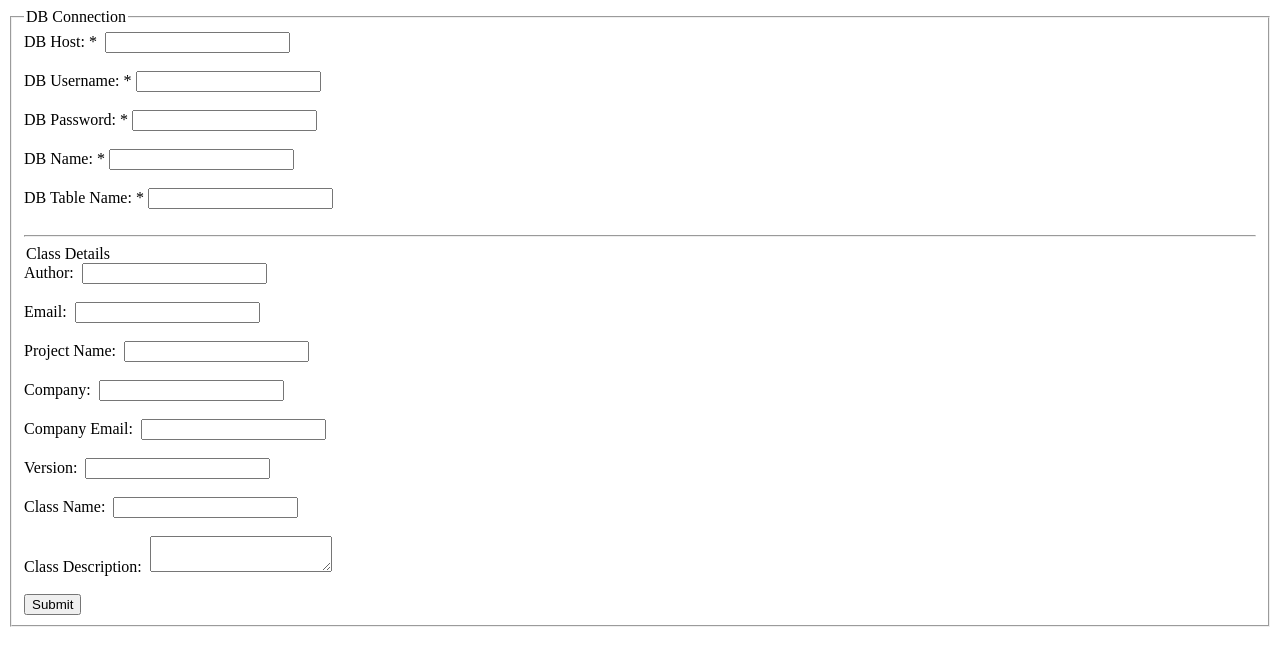
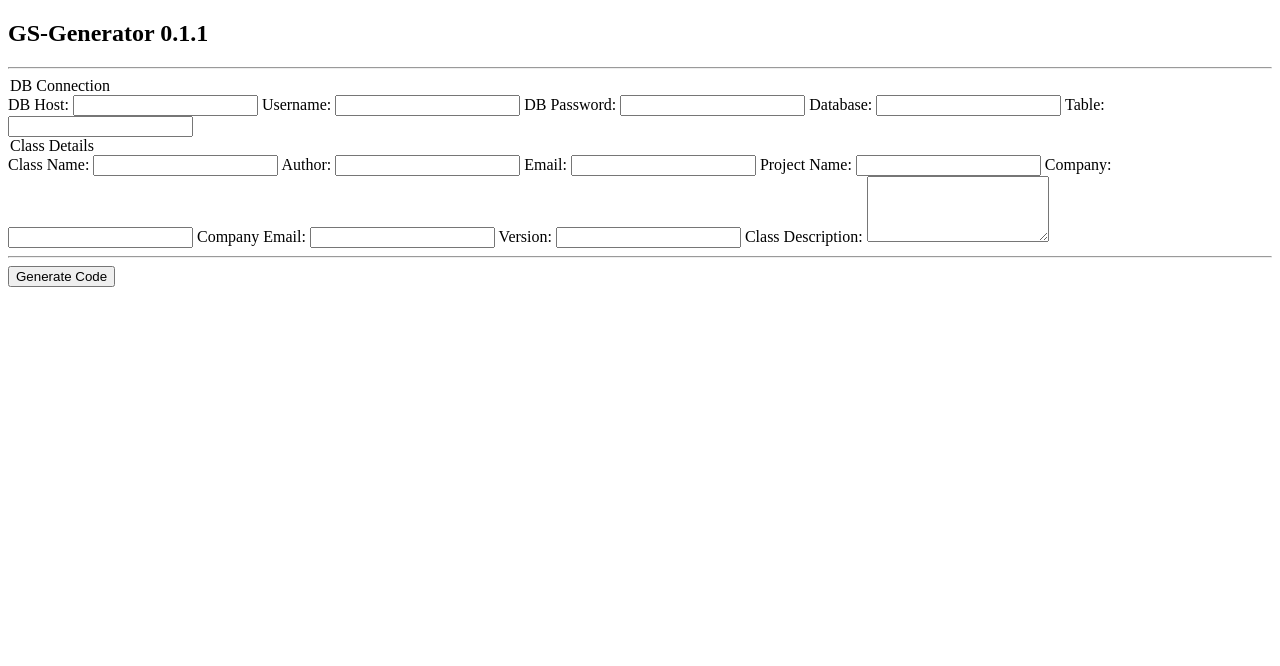
Before and after one commit to vnuko/cla-gs-generator, a PHP site: page / in a window 1280 px wide. Shown: the top 666 px of the page. Run offline with PHP 8.4, Linux system fonts and the light colour scheme.

Commit message:
created Bootstrap integration, general code cleaning

```diff
--- a/classes/ClassGenerator.php
+++ b/classes/ClassGenerator.php
@@ -47,7 +47,7 @@ class ClassGenerator
 
 	public function DrawClassHeader($class_name)
 	{
-		if(empty($class_name)) throw new Exception("Empty class name");
+		if(empty($class_name)) $class_name = "NoName";
 
 		$string =	"" .
 					"class {$class_name} extends DBObject<br>".
--- a/index.php
+++ b/index.php
@@ -1,37 +1,66 @@
-<!doctype html>
+<?php include('paint.php'); ?>
+
+<!DOCTYPE html>
 <html>
 	<head>
-    <meta charset="utf-8">
-    <title>GS-Generator 1.0</title>
+		<title>GS-Generator <?php echo $version; ?></title>
+		<meta name="viewport" content="width=device-width, initial-scale=1.0">
+		<!-- Bootstrap Path - uncomment line below -->
+		<!-- <link href="bootstrap/css/bootstrap.min.css" rel="stylesheet" media="screen"> -->
 	</head>
 	<body>
+		<div class="container">
 
-  	<form action="paint.php" name="df" method="POST">
-  		<fieldset>
+			<h2>GS-Generator <?php echo $version; ?></h2>
+			<hr>
+			<?php if(isset($draw_class)): ?>
+				<small class="text-info"><strong><?php echo "Generated: ". date("d M Y, H:i:s"); ?></strong></small>
+				<div class="hero-unit" style="font-family: Courier New; font-size: 13px; line-height:11px">
+					<?php $draw_class->DrawClass(); ?>
+				</div>
+			<?php endif; ?>
+
+			<form action="" method="POST">
+			<div class="row-fluid">
+				<div class="span6">
 					<legend>DB Connection</legend>
-		<div class="clearfix"></div>
-		<label>DB Host: *&nbsp;</label> <input type="text" class="xlarge" name="db_host" /><br /><br />
-		<label>DB Username: *&nbsp;</label><input type="text" class="xlarge" name="db_username" /><br /><br />
-		<label>DB Password: *&nbsp;</label><input type="password" class="xlarge" name="db_password" /><br /><br />
-		<label>DB Name: *&nbsp;</label><input type="text" class="xlarge" name="db_name" /><br /><br />
-		<label>DB Table Name: *&nbsp;</label><input type="text" class="xlarge" name="table_name" /><br /><br />
+    				<label>DB Host:</label>
+    				<input type="text" class="xlarge" name="db_host" />
+    				<label>Username:</label>
+    				<input type="text" class="xlarge" name="db_username" />
+    				<label>DB Password:</label>
+    				<input type="password" class="xlarge" name="db_password" />
+					<label>Database:</label>
+					<input type="text" class="xlarge" name="db_name" />
+					<label>Table:</label>
+					<input type="text" class="xlarge" name="table_name" />
+				</div>
+				<div class="span6">
+					<legend>Class Details</legend>
+					<label>Class Name:</label>
+					<input type="text" name="class_name" />
+					<label>Author:</label>
+					<input type="text" name="name" />
+					<label>Email:</label>
+					<input type="text" name="email" />
+					<label>Project Name:</label>
+					<input type="text" name="project_name" />
+					<label>Company:</label>
+					<input type="text" name="company" />
+					<label>Company Email:</label>
+					<input type="text" name="company_email" />
+					<label>Version:</label>
+					<input type="text" name="version" />
+					<label>Class Description:</label>
+					<textarea rows="4" cols="20" name="class_description"></textarea>
+				</div>
+				<div class="span12">
 					<hr>
 
-		<legend>Class Details</legend>
-		<div class="clearfix"></div>
-		<label>Author:&nbsp;</label> <input type="text" name="name" /><br /><br />
-		<label>Email:&nbsp;</label> <input type="text" name="email" /><br /><br />
-		<label>Project Name:&nbsp;</label> <input type="text" name="project_name" /><br /><br />
-		<label>Company:&nbsp;</label> <input type="text" name="company" /><br /><br />
-		<label>Company Email:&nbsp;</label> <input type="text" name="company_email" /><br /><br />
-		<label>Version:&nbsp;</label> <input type="text" name="version" /><br /><br />
-		<label>Class Name:&nbsp;</label> <input type="text" name="class_name" /><br /><br />
-		<label>Class Description:&nbsp;</label>
-		<textarea rows="2" cols="20" name="class_description"></textarea><br /><br />
-
-		<input type="submit" name="submit" class="btn primary" value="Submit" />
-		</fieldset>
+					<input type="submit" name="submit_form" class="btn btn-large btn-success" value="Generate Code" />
+				</div>
+			</div>
 			</form>
-
+		</div>
 	</body>
 </html>
--- a/paint.php
+++ b/paint.php
@@ -1,20 +1,17 @@
-<!DOCTYPE html>
-<html>
-<head>
-	<title>Title of the document</title>
-</head>
+<?php
 
-<body>
-<pre>
+$version = "0.1.1";
 
-<?php
-include("classes/ClassGenerator.php");
-
+//debugging
 ini_set('display_errors', 1);
 ini_set('log_errors', 1);
 error_reporting(E_ALL);
 
-if($_POST['submit'])
+//include classes
+require_once("classes/ClassGenerator.php");
+
+//if form is submitted
+if(isset($_POST['submit_form']))
 {
 	$db_host = $_POST['db_host'];
 	$db_name = $_POST['db_name'];
@@ -22,16 +19,22 @@ if($_POST['submit'])
 	$db_password = $_POST['db_password'];
 	$table_name = $_POST['table_name'];
 
-	//Connection
+	//Open Connection
 	$con = mysql_connect($db_host,$db_username,$db_password);
 	if (!$con)
 		die('Could not connect: ' . mysql_error());
 
 	//DB name
-	mysql_select_db($db_name);
+	$con_db = mysql_select_db($db_name, $con);
+	if (!$con_db)
+		die("Cannot use: {$con_db}" . mysql_error());
 
-	//Get All fields
+	//Get All DB fields
 	$sqlstr = mysql_query("describe {$table_name}");
+
+	if (!$sqlstr)
+		die("Error: " . mysql_error() );
+
 	$arr = array();
 	if (mysql_numrows($sqlstr) != 0) {
 		while ($row = mysql_fetch_object($sqlstr)) {
@@ -39,6 +42,11 @@ if($_POST['submit'])
 			$arr[] = $row;
 		}
 	}
+
+	//Close Connection
+	mysql_close($con);
+
+	if(empty($arr)) die('Error, cannot build the class');
 
 	$draw_class = new ClassGenerator($arr);
 	$draw_class->author =	(isset($_POST['name'])) ? $_POST['name'] : "";
@@ -49,12 +57,5 @@ if($_POST['submit'])
 	$draw_class->version = (isset($_POST['version'])) ? $_POST['version'] : "";
 	$draw_class->class_name = (isset($_POST['class_name'])) ? $_POST['class_name'] : "DefaultClass";
 	$draw_class->class_description = (isset($_POST['class_description'])) ? $_POST['class_description'] : "";
-	$draw_class->DrawClass();
 }
-
-mysql_close($con);
 ?>
-
-</pre>
-</body>
-</html>
```
Lines whose indentation alone changed are shown as unchanged.
